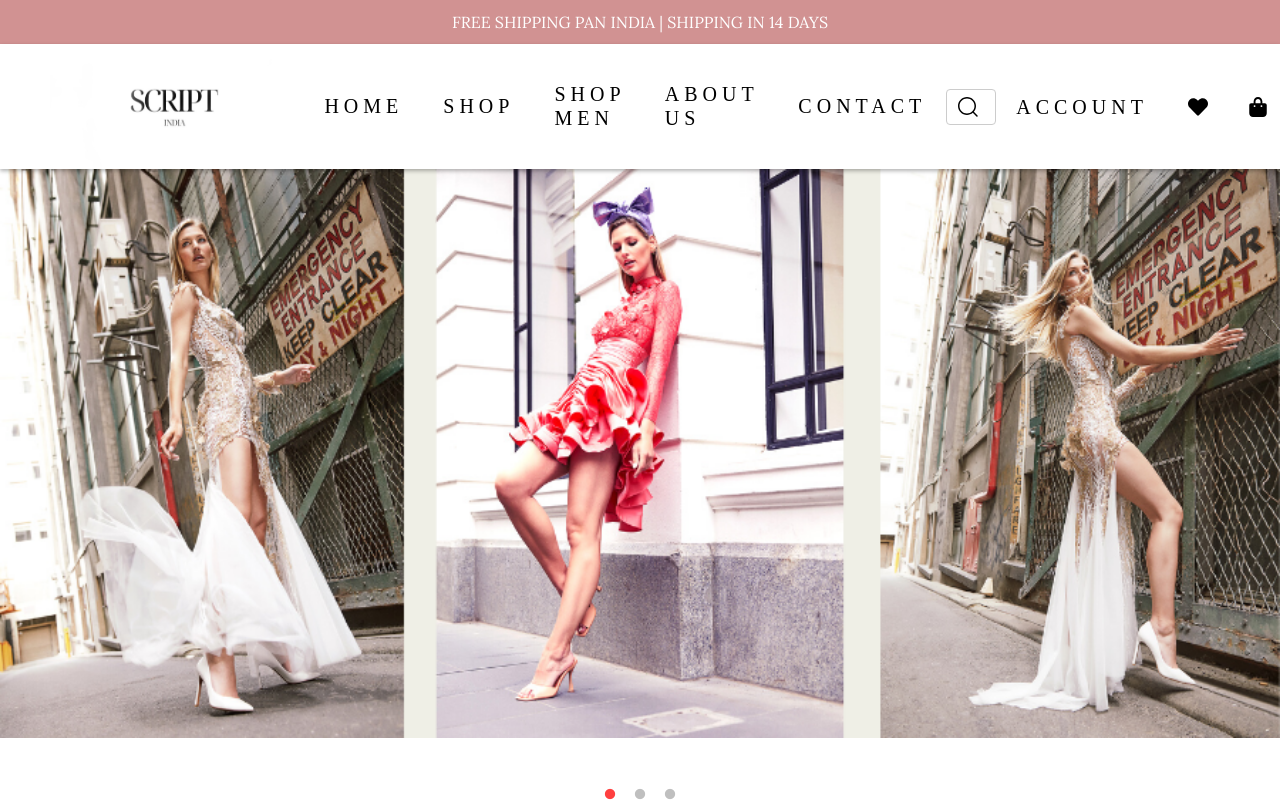
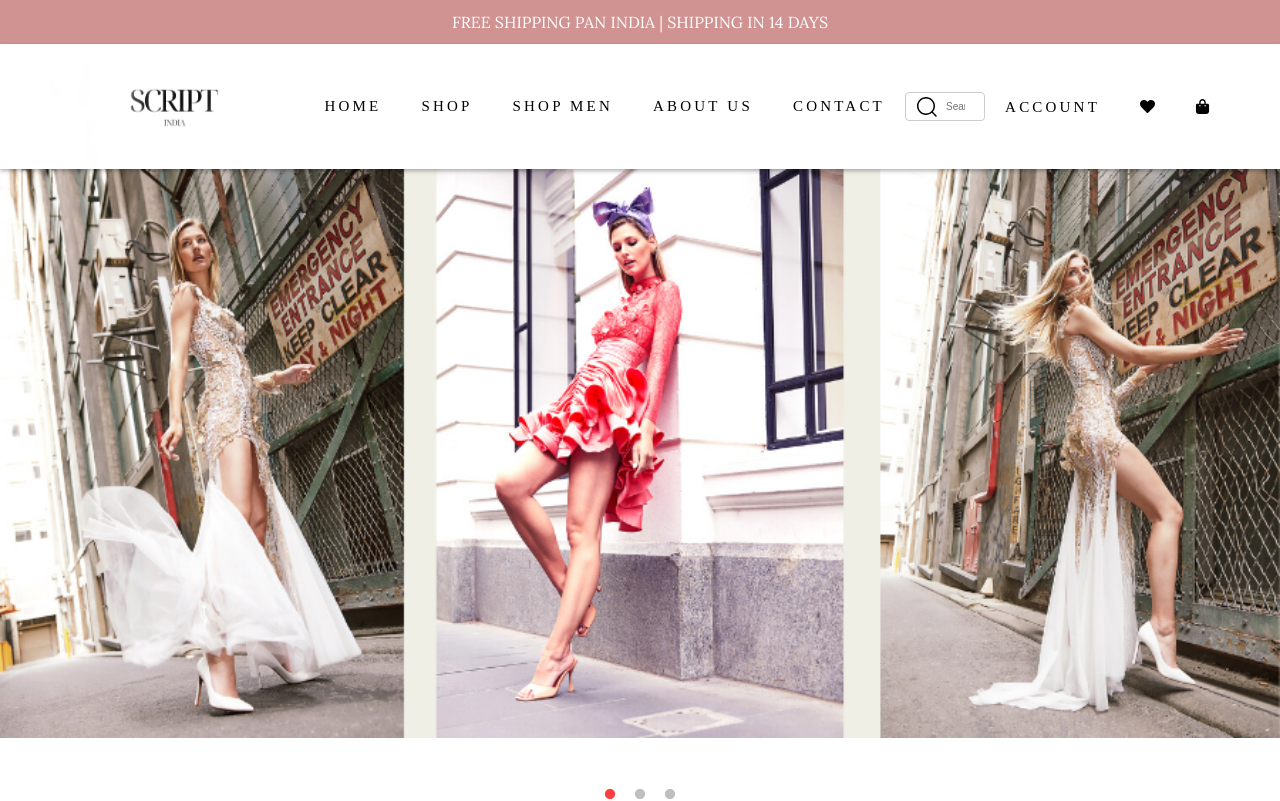
Before and after one commit to Tristan-Hancock/Script-Clothing-Brand, a React (Create React App) app: page / in a window 1280 px wide. Shown: the top 801 px of the page. Built offline with nearby package versions, Linux system fonts and the light colour scheme.

Commit message:
updated UI

```diff
--- a/src/App.css
+++ b/src/App.css
@@ -1,6 +1,7 @@
 body {
   margin: 0;
   line-height: 1.5em;
+  overflow-x: hidden; /* Prevent horizontal overflow */
 }
 
 /* Responsive styles */
--- a/src/styles/Navbar.module.css
+++ b/src/styles/Navbar.module.css
@@ -10,7 +10,6 @@
     top: 0;
     z-index: 1000;
     font-family: Butler;
-    font-size: 25px;
     color: #1e1e1e;
     letter-spacing: .2em;
     text-transform: uppercase;
@@ -19,7 +18,7 @@
 }
 
 .logo {
-    flex: 1;
+    flex-shrink: 0; /* Prevent the logo from shrinking */
     display: flex;
     justify-content: flex-start;
 }
@@ -31,16 +30,17 @@
 
 .links {
     display: flex;
-    flex: 2;
+    flex: 1; /* Allow it to grow and shrink */
     justify-content: center;
     align-items: center;
+    white-space: nowrap; /* Prevent wrapping */
 }
 
 .link {
     margin: 0 20px;
     text-decoration: none;
     color: black;
-    font-size: 20px;
+    font-size: 15px;
     font-weight: 500;
     position: relative;
 }
@@ -63,10 +63,11 @@
 }
 
 .search {
-    flex: 2;
+    flex: 2; /* Allow it to grow and shrink */
     display: flex;
     justify-content: center;
     align-items: center;
+    overflow: hidden; /* Prevent overflow */
 }
 
 .group {
@@ -88,13 +89,13 @@
 .input {
     width: 100%;
     padding: 8px 8px 8px 40px;
-    font-size: 16px;
+    font-size: 10px;
     border: 1px solid #ccc;
     border-radius: 4px;
 }
 
 .icons {
-    flex: 1;
+    flex-shrink: 0; /* Prevent icons from shrinking */
     display: flex;
     justify-content: flex-end;
     align-items: center;
@@ -106,13 +107,14 @@
     align-items: center;
     color: black;
     text-decoration: none;
-    font-size: 20px; /* Ensure the same font size */
+    font-size: 15px; /* Ensure the same font size */
     font-weight: 500; /* Ensure the same font weight */
     margin: 0 20px;
+    white-space: nowrap; /* Prevent wrapping */
 }
 
 .icons a.accountIcon {
-    font-size: 20px; /* Ensure the same font size */
+    font-size: 15px; /* Ensure the same font size */
 }
 
 .icons:hover {
@@ -210,7 +212,7 @@
     align-items: center;
     color: black;
     text-decoration: none;
-    font-size: 25px; /* Ensure the same font size */
+    font-size: 20px; /* Ensure the same font size */
     font-weight: 500; /* Ensure the same font weight */
     margin: 0 20px; /* Same margin as other links */
     position: relative;
--- a/src/styles/Review.css
+++ b/src/styles/Review.css
@@ -3,6 +3,8 @@
     max-width: 1200px;
     margin: 0 auto;
     padding: 20px;
+    overflow-x: hidden; /* Prevent horizontal overflow */
+
 }
 
 .review-container h2 {
--- a/src/styles/clothingcard.css
+++ b/src/styles/clothingcard.css
@@ -51,6 +51,8 @@
     width: 100%;
     margin-top: 20px;
     position: relative;
+    overflow-x: hidden; /* Prevent horizontal overflow */
+
 }
 
 /* Responsive styles */
--- a/src/styles/moreclothing.css
+++ b/src/styles/moreclothing.css
@@ -1,6 +1,8 @@
 /* moreclothing.css */
 .shop-container {
     display: flex;
+    width: 100%;
+    overflow-x: hidden; /* Prevent horizontal overflow */
 }
 
 .filter-sidebar {
@@ -48,6 +50,8 @@
     display: flex;
     flex-wrap: wrap;
     gap: 20px;
+    overflow-x: hidden; /* Prevent horizontal overflow */
+
 }
 
 .product-item {
```
